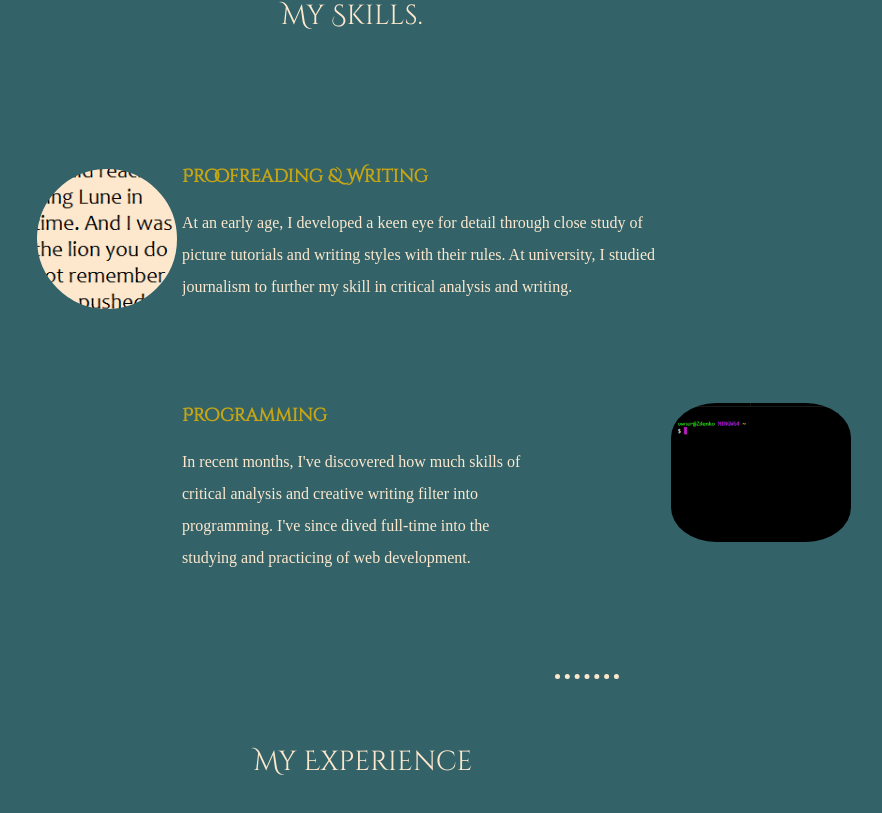
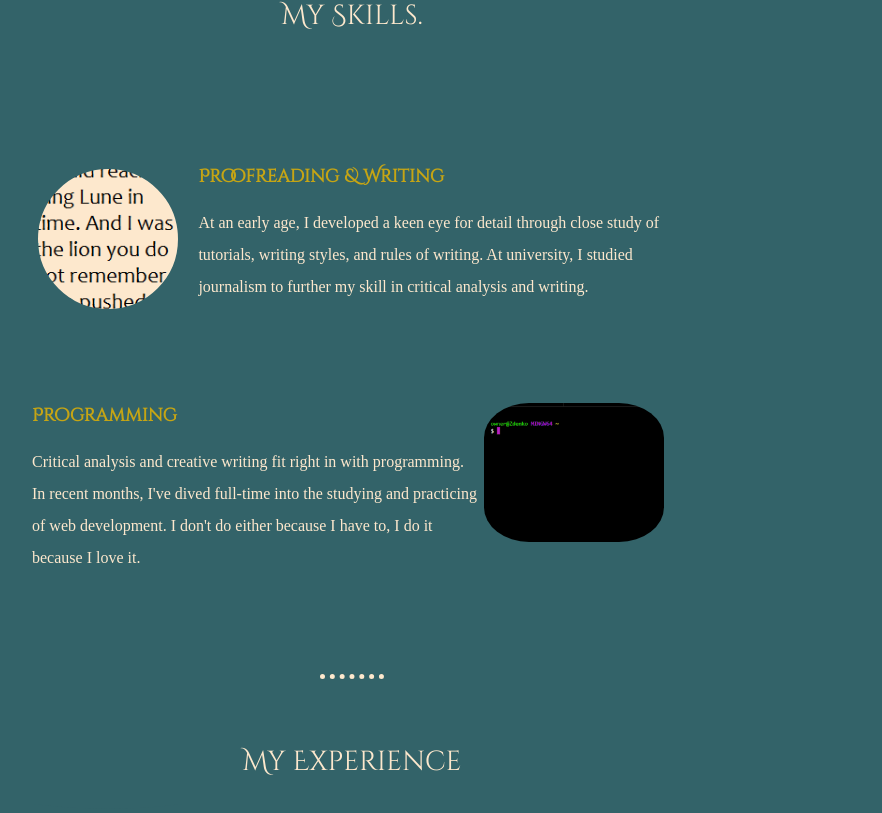
Before and after one commit to SolwayEnterprises/react-js-cv, a React (Create React App) app: page / in a window 1280 px wide. Shown: the part 1295-2108 px from the top of the page, without its empty margins (288-1170 px from the left). Built offline with nearby package versions, Linux system fonts and the light colour scheme; a web font is replaced by a local one.

Commit message:
bug fixes

```diff
--- a/src/components/App.jsx
+++ b/src/components/App.jsx
@@ -7,7 +7,7 @@ import Footer from "./footer";
 
 export default function App() {
   return (
-    <div>
+    <div className="page-boundary">
       <Logo />
       <Navbar />
       <Top />
--- a/src/components/logo.jsx
+++ b/src/components/logo.jsx
@@ -44,11 +44,11 @@ export default function Logo() {
 
   return (
     <div>
-      <div className="logo-wrapper" style={showNavBar ? {opacity: 1} : null}></div>
+      <div className="navbar" style={showNavBar ? {opacity: 1} : null}></div>
       <div>
         <img
           className="logo"
-          style={isScrolled ? moveLogo : null}
+          style={isScrolled || window.scrollY > 75 ? moveLogo : null}
           src="./media/logo-transparent.png"
           alt="brand-logo"
         />
--- a/src/components/middle-sections/experiences-files/experience.jsx
+++ b/src/components/middle-sections/experiences-files/experience.jsx
@@ -11,11 +11,14 @@ import LockIcon from '@mui/icons-material/Lock';
 
 export default function Experience() {
 
+  const [yAxis, setYAxis] = useState();
   const [value, setValue] = useState('1');
   const [screenWidth, recordSreenWidth] = useState();
   const [newHeight, setNewHeight] = useState();
 
   window.addEventListener('scroll', () => {
+    setYAxis(window.scrollY);
+
     let newSize = '';
     recordSreenWidth(window.innerWidth);
     if (screenWidth < 1000 && screenWidth > 750) {
@@ -27,6 +30,18 @@ export default function Experience() {
       setNewHeight(newSize);
     }
   });
+
+  let visiblePoint = 1800;
+  let endPictureStyle = {
+    opacity: 0.7
+  };
+  if (screenWidth < 1000) {
+    visiblePoint = 2100;
+    endPictureStyle = {
+      height: newHeight,
+      opacity: 0.7
+    }
+  }
 
   const experienceStyle = {
     display: "flex",
@@ -40,7 +55,7 @@ export default function Experience() {
   return (
     <div>
       <h2>My Experience</h2>
-      <div className="end-picture" style={ screenWidth < 1000 ? {height: newHeight} : null }>
+      <div className="end-picture" style={ yAxis >= visiblePoint ? endPictureStyle : null }>
         <div style={ screenWidth >= 1000 ? experienceStyle : null }>
           {screenWidth >= 1000 ?
             experiences.map(experience => (
--- a/src/components/middle-sections/experiences-files/experiences.js
+++ b/src/components/middle-sections/experiences-files/experiences.js
@@ -1,7 +1,7 @@
 const experiences = [
     {
       key: 1,
-      href: "https://thelionisalive-newsletter.herokuapp.com/",
+      href: "https://thelionisalive-newsletter-ex.herokuapp.com/",
       image: "./media/signup-sheet.png",
       alt: "API signup sheet",
       title: "Newsletter Signup Sheets",
--- a/src/components/middle-sections/skills.jsx
+++ b/src/components/middle-sections/skills.jsx
@@ -32,9 +32,9 @@ export default function Skills() {
           <img src="./media/Lion-speech-sm.PNG" className="lion-speech-sm" alt="static page icon" />
           <h3>Proofreading & Writing</h3>
           <p>
-            At an early age, I developed a keen eye for detail through close study of picture
-            tutorials and writing styles with their rules. At university, I studied journalism to
-            further my skill in critical analysis and writing.
+            At an early age, I developed a keen eye for detail through close study of tutorials,
+            writing styles, and rules of writing. At university, I studied journalism to further my
+            skill in critical analysis and writing.
           </p>
         </div>
         <div className="skill-row bottom-skill">
@@ -42,9 +42,9 @@ export default function Skills() {
           <img src="./media/hyper-terminal.gif" className="terminal-sm" alt="terminal gif" />
           <h3>Programming</h3>
           <p>
-            In recent months, I've discovered how much skills of critical analysis and creative
-            writing filter into programming. I've since dived full-time into the studying and
-            practicing of web development.
+            Critical analysis and creative writing fit right in with programming. In recent
+            months, I've dived full-time into the studying and practicing of web development.
+            I don't do either because I have to, I do it because I love it.
           </p>
         </div>
       </div>
--- a/src/components/navbar.jsx
+++ b/src/components/navbar.jsx
@@ -13,8 +13,7 @@ export default function NavBar() {
 
   const menuStyle = {
     paddingLeft: "3%",
-    textDecoration: "none",
-    fontSize: "1.2rem"
+    textDecoration: "none"
   };
 
   return (
@@ -23,17 +22,17 @@ export default function NavBar() {
         <MenuIcon />
       </IconButton>
       <Slide direction="right" in={isClicked} mountOnEnter unmountOnExit>
-        <a style={menuStyle} href="#about">
+        <a className="navbar-options" style={menuStyle} href="#about">
             About
         </a>
       </Slide>
       <Slide direction="right" in={isClicked} mountOnEnter unmountOnExit>
-        <a style={menuStyle} href="#Experience">
+        <a className="navbar-options" style={menuStyle} href="#Experience">
             Experience
         </a>
       </Slide>
       <Slide direction="right" in={isClicked} mountOnEnter unmountOnExit>
-        <a style={menuStyle} href="#contact">
+        <a className="navbar-options" style={menuStyle} href="#contact">
             Contact
         </a>
       </Slide>
--- a/src/components/top.jsx
+++ b/src/components/top.jsx
@@ -6,7 +6,7 @@ export default function Top() {
             <div className="top-text">
                 <h1>I'm Daniel.</h1>
                 <h2 className="intro">
-                    A pro-at-grammar <span className="pro">pro</span>grammer.
+                    A pro-at-grammar programmer.
                 </h2>
             </div>
         </div>
--- a/src/styles.css
+++ b/src/styles.css
@@ -3,6 +3,11 @@ body {
   margin: 0;
   text-align: center;
   font-family: Cinzel Decorative, Baskervville, serif;
+  /* width: 2000px; */
+}
+
+.page-boundary {
+  max-width: 1600px;
 }
 
 body, .skill-row, .cutout {
@@ -22,6 +27,10 @@ a {
 
 a:hover, h1, h2, p {
   color: #fde8cd;
+}
+
+.navbar-options {
+  font-size: 1.2rem;
 }
 
 .logo {
@@ -56,10 +65,6 @@ h2 {
   margin: 0 auto 0 auto;
   width: 30%;
   padding-bottom: 1.875rem;
-}
-
-.pro {
-  text-decoration: underline;
 }
 
 p {
@@ -99,15 +104,16 @@ hr {
 
 .skill-row {
   text-align: left;
-  width: 40%;
 }
 
 .top-skill {
   margin: 6.25rem auto 6.25rem 35%;
+  width: 40%;
 }
 
 .bottom-skill {
-  margin: 6.25rem 35% 6.25rem auto;
+  margin: 6.25rem 35% 6.25rem 25%;
+  width: 38%;
 }
 
 .lion-speech, .cutout:after, .terminal {
@@ -117,7 +123,7 @@ hr {
 .lion-speech {
   width: 9.375rem;
   top: -30.625rem;
-  margin-left: -25%;
+  margin-left: -26%;
 }
 
 .lion-speech-sm, .terminal-sm, .card-sm {
@@ -129,7 +135,7 @@ hr {
   width: 9.375rem;
   height: 75rem;
   top: -31.25rem;
-  margin-left: -25%;
+  margin-left: -26%;
   overflow: hidden;
 }
 
@@ -144,7 +150,7 @@ hr {
 .terminal {
   float: right;
   width: 11.25rem;
-  margin-left: 95.5%;
+  margin-left: 101%;
   border-radius: 25%;
 }
 
@@ -161,10 +167,6 @@ hr {
   -moz-transition: opacity 1s ease-in-out;
   -o-transition: opacity 1s ease-in-out;
   transition: opacity 1s ease-in-out;
-}
-
-.end-picture:hover {
-  opacity: 0.7;
 }
 
 .card-lg {
@@ -228,8 +230,69 @@ hr {
   margin: 1rem 1.25rem;
 }
 
+@media (max-width: 1500px) {
+  .top-skill {
+    margin-left: 36%;
+    width: 39%;
+  }
+
+  .bottom-skill {
+    width: 37%;
+  }
+
+  .lion-speech, .cutout {
+    margin-left: -30%;
+  }
+}
+
+@media (max-width: 1350px) {
+  .top-skill {
+    margin-left: 38%;
+    width: 37%;
+  }
+
+  .bottom-skill {
+    width: 35%;
+  }
+
+  .lion-speech, .cutout {
+    margin-left: -35%;
+  }
+}
+
+@media (max-width: 1200px) {
+  .top-skill {
+    margin-left: 39%;
+    width: 36%;
+  }
+
+  .bottom-skill {
+    width: 33%;
+  }
+
+  .lion-speech, .cutout {
+    margin-left: -39%;
+  }
+}
+
+@media (max-width: 1100px) {
+  .top-skill {
+    margin-left: 40%;
+    width: 35%;
+  }
+
+  .bottom-skill {
+    margin-left: 25%;
+    width: 32%;
+  }
+
+  .lion-speech, .cutout {
+    margin-left: -45%;
+  }
+}
+
 @media (max-width: 1000px) {
-  .logo-wrapper {
+  .navbar {
     position: fixed;
     background: linear-gradient(220deg, #1c485d, #416677);
     margin-top: -5rem;
@@ -245,7 +308,15 @@ hr {
 
   .skill-row {
     text-align: center;
-    width: 30%;
+    width: 40%;
+  }
+
+  .top-skill {
+    margin: 6.25rem auto 6.25rem 30%;
+  }
+
+  .bottom-skill {
+    margin: 6.25rem 30% 6.25rem auto;
   }
 
   .lion-speech-sm, .terminal-sm {
@@ -259,7 +330,7 @@ hr {
   .lion-speech-sm, .terminal-sm {
     display: block;
     margin: auto auto 15%;
-    border-radius: 40%;
+    border-radius: 25%;
   }
 
   .terminal-sm {
@@ -274,16 +345,22 @@ hr {
 
   .card-sm {
     display: block;
-    width: 50%;
+    width: 40%;
+  }
+}
+
+@media (max-width: 800px) {
+  .card-sm {
+    width: 55%;
   }
 }
 
 @media (max-width: 750px) {
-  .logo-wrapper {
+  .navbar {
     height: 7.5rem;
   }
 
-  h1, h2, .bio, .skill-row {
+  h1, h2, .bio, .skill-row, .contact-message {
     width: 50%;
   }
 
@@ -302,13 +379,85 @@ hr {
 }
 
 @media (max-width: 650px) {
+  .navbar {
+    height: 7rem;
+  }
+
+  .end-picture {
+    height: 30rem !important;
+  }
+}
+
+@media (max-width: 600px) {
+  .navbar {
+    height: 6.5rem;
+  }
+
+  .end-picture {
+    height: 32rem !important;
+  }
+}
+
+@media (max-width: 500px) {
+  .navbar {
+    height: 5.5rem;
+  }
+
+  .navbar-options, h3 {
+    font-size: 1rem;
+  }
+
+  h2 {
+    font-size: 1.5rem !important;
+  }
+
+  .bio, .skill-row, .contact-message {
+    width: 60%;
+  }
+
+  .top-skill, .bottom-skill {
+    margin-left: 20%;
+    margin-right: 20%;
+  }
+
+  .end-picture {
+    height: 33rem !important;
+  }
+
   .card-sm {
     width: 70%;
   }
 }
 
-@media (max-width: 600px) {
-  .logo-wrapper {
-    height: 6.5rem;
+@media (max-width: 450px) {
+  h2 {
+    font-size: 1.35rem !important;
+  }
+
+  .card-sm {
+    width: 80%;
   }
 }
+
+@media (max-width: 400px) {
+  .navbar {
+    height: 5rem;
+  }
+
+  .navbar-options {
+    font-size: 0.8rem;
+  }
+
+  .bio, .skill-row, .contact-message {
+    width: 70%;
+  }
+
+  .top-skill, .bottom-skill {
+    margin-left: 15%;
+    margin-right: 15%;
+  }
+
+  .end-picture {
+    height: 34rem !important;
+  }
+}
```
Also changed, not shown: src/mountain-mist-sm.JPG.
